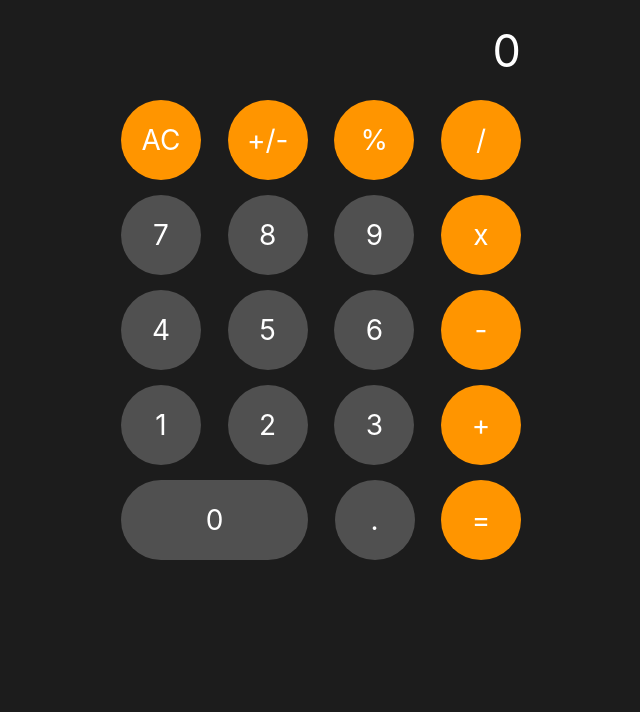
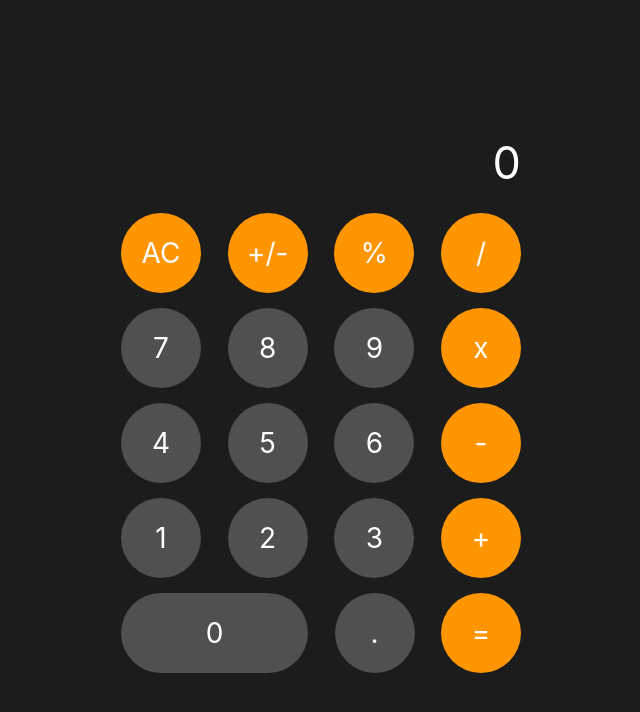
Before and after one commit to koreymadden/calculator, a React (Create React App) app: page / in a window 1280 px wide. Shown: the top 712 px of the page, without its empty margins (319-959 px from the left). Built offline with nearby package versions, Linux system fonts and the light colour scheme.

Commit message:
style updates

```diff
--- a/src/App.css
+++ b/src/App.css
@@ -15,10 +15,15 @@ body {
 	width: 100%;
 	color: var(--white);
 	font-size: 28px;
+	height: 100vh;
+	display: flex;
+	align-items: center;
+	justify-content: center;
 }
 
 .Calculator {
 	width: 100%;
+	padding: 10px;
 }
 
 .display {
```
